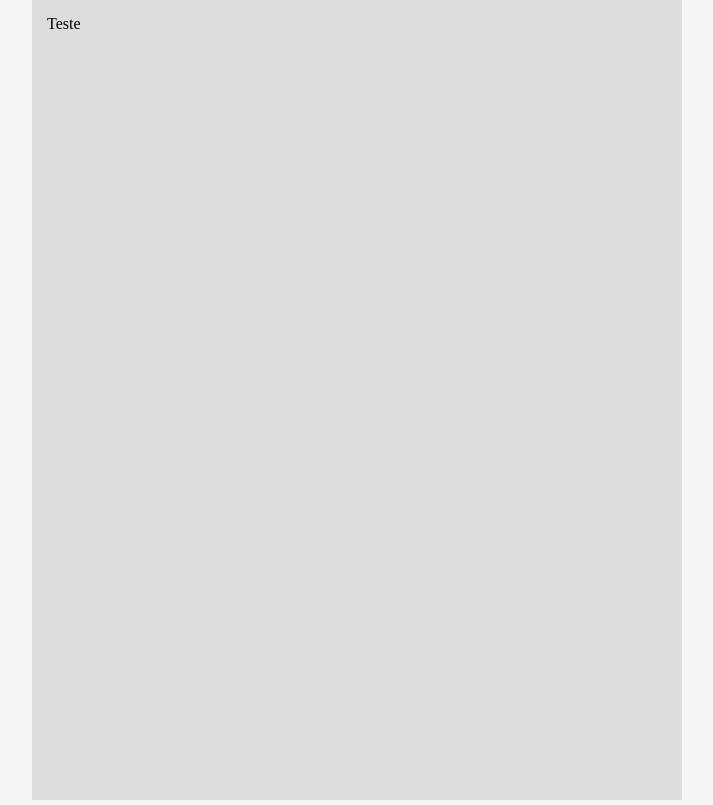
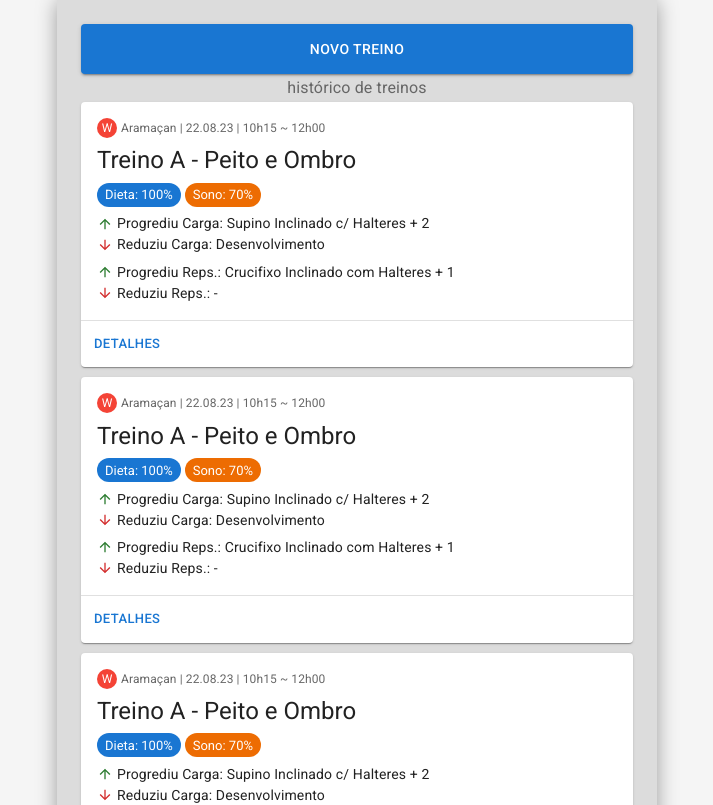
Before and after one commit to wilsondefreitas-dev/till-f, a Next.js app: page /feed in a window 1280 px wide. Shown: the top 805 px of the page, without its empty margins (283-996 px from the left). Built offline with nearby package versions, Linux system fonts and the light colour scheme.

Commit message:
create feed layout

```diff
--- a/app/feed/page.jsx
+++ b/app/feed/page.jsx
@@ -1,9 +1,114 @@
 import styles from "./styles.module.css";
+import Button from "@mui/material/Button";
+import Typography from "@mui/material/Typography";
+import Container from "@mui/material/Container";
+import Divider from "@mui/material/Divider";
 
 export default function Feed() {
   return (
-    <div className={styles.container}>
-      <div>Teste</div>
-    </div>
+    <Container maxWidth="sm" className={styles.feed}>
+      <Button className={styles.buttonToTrain} variant="contained">
+        Novo Treino
+      </Button>
+      <Typography align="center" variant="subtitle1" color={"#666"}>
+        histórico de treinos
+      </Typography>
+      <div className={styles.historic}>
+        <BasicCard />
+        <BasicCard />
+        <BasicCard />
+        <BasicCard />
+        <BasicCard />
+        <BasicCard />
+        <BasicCard />
+        <BasicCard />
+      </div>
+    </Container>
   );
 }
+
+import Card from "@mui/material/Card";
+import CardActions from "@mui/material/CardActions";
+import CardContent from "@mui/material/CardContent";
+import Chip from "@mui/material/Chip";
+import Stack from "@mui/material/Stack";
+import Avatar from "@mui/material/Avatar";
+import ArrowUpwardIcon from "@mui/icons-material/ArrowUpward";
+import ArrowDownwardIcon from "@mui/icons-material/ArrowDownward";
+import { red } from "@mui/material/colors";
+
+export function BasicCard() {
+  return (
+    <Card sx={{ minWidth: 275 }}>
+      <CardContent>
+        <Stack spacing={0.8}>
+          <Stack direction="row" spacing={0.5} alignItems="center">
+            <Avatar
+              sx={{
+                width: 20,
+                height: 20,
+                fontSize: "12px",
+                backgroundColor: red[500],
+              }}
+            >
+              W
+            </Avatar>
+
+            <Typography
+              sx={{ fontSize: 12 }}
+              color="text.secondary"
+              gutterBottom
+            >
+              Aramaçan | 22.08.23 | 10h15 ~ 12h00
+            </Typography>
+          </Stack>
+
+          <Typography variant="h5" component="div">
+            Treino A - Peito e Ombro
+          </Typography>
+
+          <Stack direction="row" spacing={0.5}>
+            <Chip label="Dieta: 100%" color="primary" size="small" />
+            <Chip label="Sono: 70%" color="warning" size="small" />
+          </Stack>
+
+          <Stack>
+            <Stack direction="row" spacing={0.5} alignItems="center">
+              <ArrowUpwardIcon fontSize="1" color="success" />
+              <Typography sx={{ fontSize: 14 }}>
+                Progrediu Carga: Supino Inclinado c/ Halteres + 2
+              </Typography>
+            </Stack>
+
+            <Stack direction="row" spacing={0.5} alignItems="center">
+              <ArrowDownwardIcon fontSize="1" color="error" />
+              <Typography sx={{ fontSize: 14 }}>
+                Reduziu Carga: Desenvolvimento
+              </Typography>
+            </Stack>
+          </Stack>
+
+          <Stack>
+            <Stack direction="row" spacing={0.5} alignItems="center">
+              <ArrowUpwardIcon fontSize="1" color="success" />
+              <Typography sx={{ fontSize: 14 }}>
+                Progrediu Reps.: Crucifixo Inclinado com Halteres + 1
+              </Typography>
+            </Stack>
+
+            <Stack direction="row" spacing={0.5} alignItems="center">
+              <ArrowDownwardIcon fontSize="1" color="error" />
+              <Typography sx={{ fontSize: 14 }}>Reduziu Reps.: -</Typography>
+            </Stack>
+          </Stack>
+        </Stack>
+      </CardContent>
+
+      <Divider />
+
+      <CardActions>
+        <Button size="small">Detalhes</Button>
+      </CardActions>
+    </Card>
+  );
+}
--- a/app/feed/styles.module.css
+++ b/app/feed/styles.module.css
@@ -1,12 +1,22 @@
-.container {
-  display: block;
-  margin: auto;
+.feed {
+  display: flex;
+  flex-direction: column;
+  gap: 10px;
+  padding-top: 24px;
+  padding-bottom: 24px;
+  min-height: 100vh;
+  background-color: gainsboro;
+  box-shadow: 0px 0px 20px -1px rgba(0, 0, 0, 0.4);
+}
 
+.buttonToTrain {
   width: 100%;
-  height: 100vh;
-  max-width: 650px;
+  height: 50px;
+}
 
-  background-color: gainsboro;
-
-  padding: 15px;
+.historic {
+  display: flex;
+  flex-direction: column;
+  gap: 10px;
+  width: 100%;
 }
```
